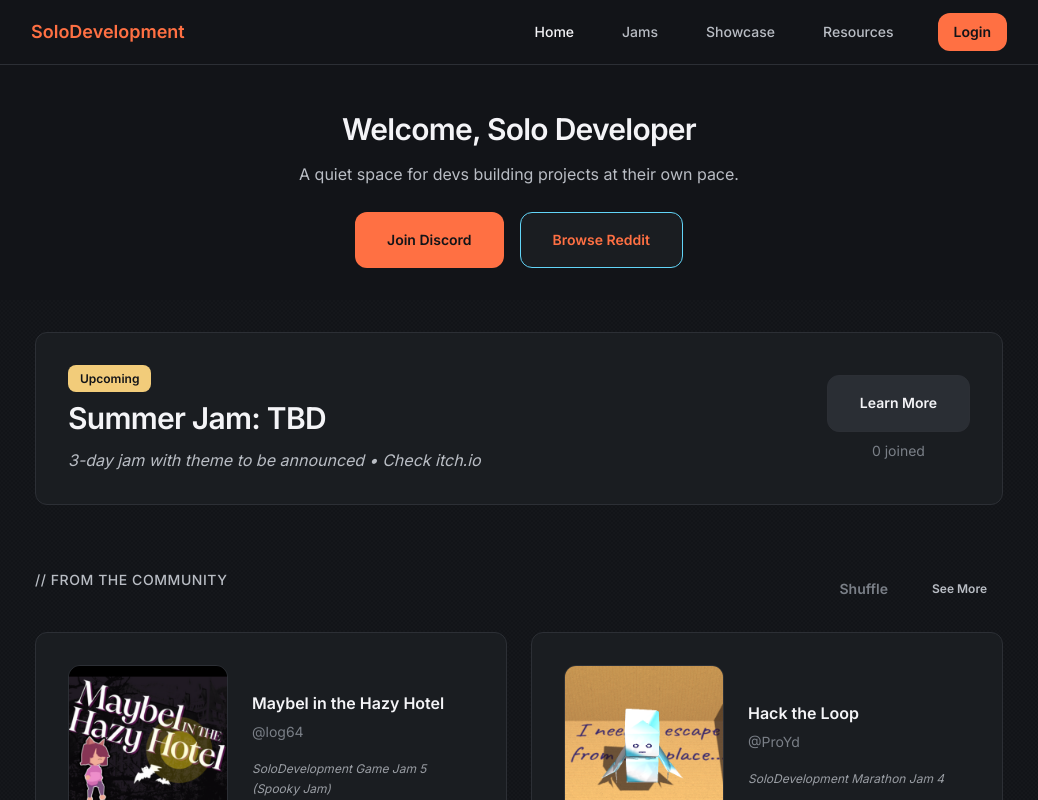
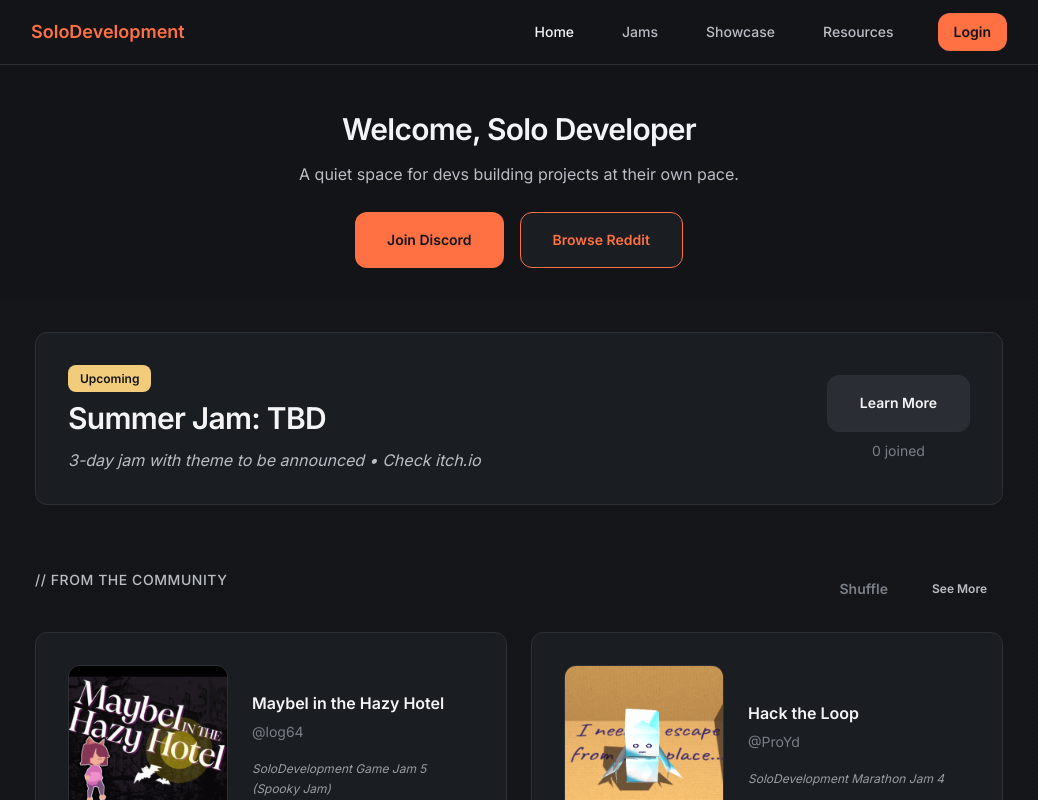
Before and after one commit to CharlesKleeven/solodevelopment, a React (Create React App) app in the folder client/: page / in a window 1280 px wide. In both pictures the pointer is over the link "Browse Reddit". Shown: the top 800 px of the page, without its empty margins (121-1159 px from the left). Built offline with nearby package versions, Linux system fonts and the light colour scheme; no server answers.

Commit message:
Fixed button outline color

```diff
--- a/client/src/styles/components.css
+++ b/client/src/styles/components.css
@@ -35,7 +35,7 @@
 
 .btn-secondary:hover {
     background: var(--bg-secondary);
-    border-color: var(--color-accent-alt);
+    border-color: var(--color-accent);
 }
 
 .btn-ghost {
```
